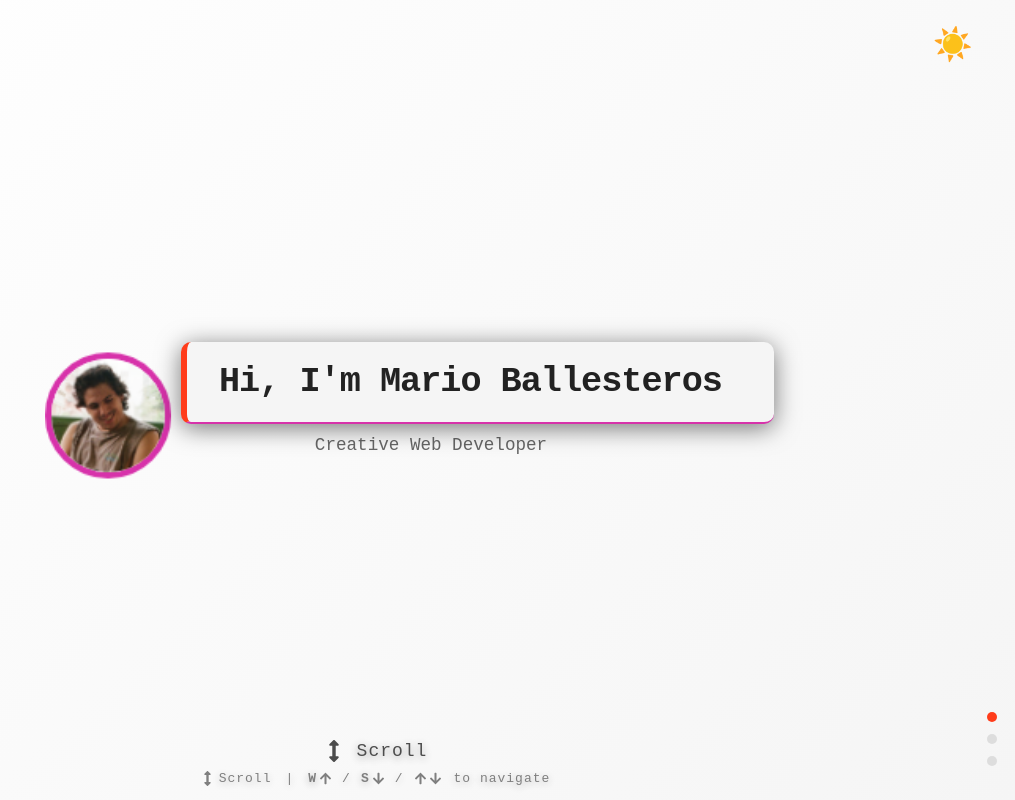
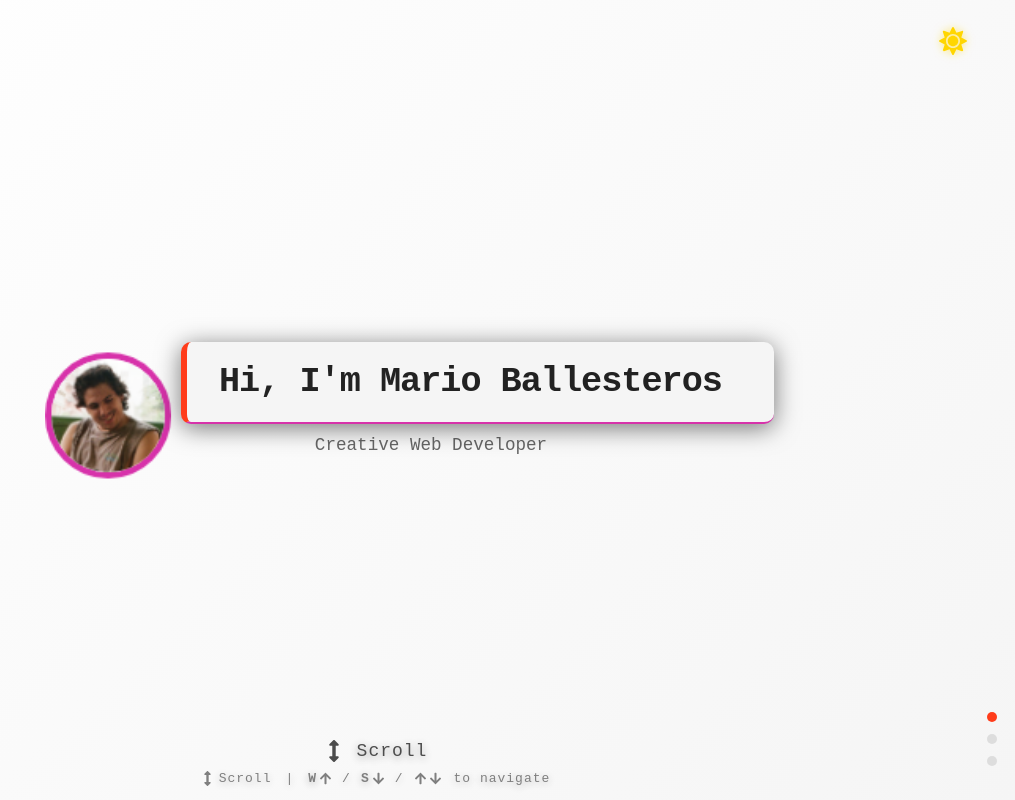
Before and after one commit to marioflwrs/marioflwrs.github.io, a React (Vite) app: page / in a window 1280 px wide. Shown: the whole page, without its empty margins (265-1280 px from the left). Built offline with nearby package versions, Linux system fonts and the light colour scheme.

Commit message:
sun and moon have been upgraded to react-icons

```diff
--- a/src/App.tsx
+++ b/src/App.tsx
@@ -3,9 +3,8 @@ import './App.css'
 import { useRef, useState, useEffect } from 'react'
 import type { TouchEvent } from 'react'
 import { motion } from 'framer-motion'
-import { FaArrowsAltV } from 'react-icons/fa'
+import { FaArrowsAltV, FaSun, FaMoon, FaArrowUp, FaArrowDown } from 'react-icons/fa'
 import { MdSwipeVertical } from 'react-icons/md'
-import { FaArrowUp, FaArrowDown } from 'react-icons/fa'
 
 const ACCENT1 = '#D732AA'
 const ACCENT2 = '#FF3C1A'
@@ -47,7 +46,7 @@ function ThemeToggle({ darkMode, setDarkMode }: { darkMode: boolean, setDarkMode
 			transition={{ type: 'spring', stiffness: 300, damping: 30 }}
 			style={{ position: 'absolute', left: 0, right: 0, textAlign: 'center', width: '100%' }}
 		  >
-			🌙
+			<FaMoon style={{ fontSize: 28, color: '#FFD600', filter: 'drop-shadow(0 0 4px #FFD60088)' }} />
 		  </motion.span>
 		) : (
 		  <motion.span
@@ -58,7 +57,7 @@ function ThemeToggle({ darkMode, setDarkMode }: { darkMode: boolean, setDarkMode
 			transition={{ type: 'spring', stiffness: 300, damping: 30 }}
 			style={{ position: 'absolute', left: 0, right: 0, textAlign: 'center', width: '100%' }}
 		  >
-			☀️
+			<FaSun style={{ fontSize: 28, color: '#FFD600', filter: 'drop-shadow(0 0 4px #FFD60088)' }} />
 		  </motion.span>
 		)}
 	  </AnimatePresence>
```
